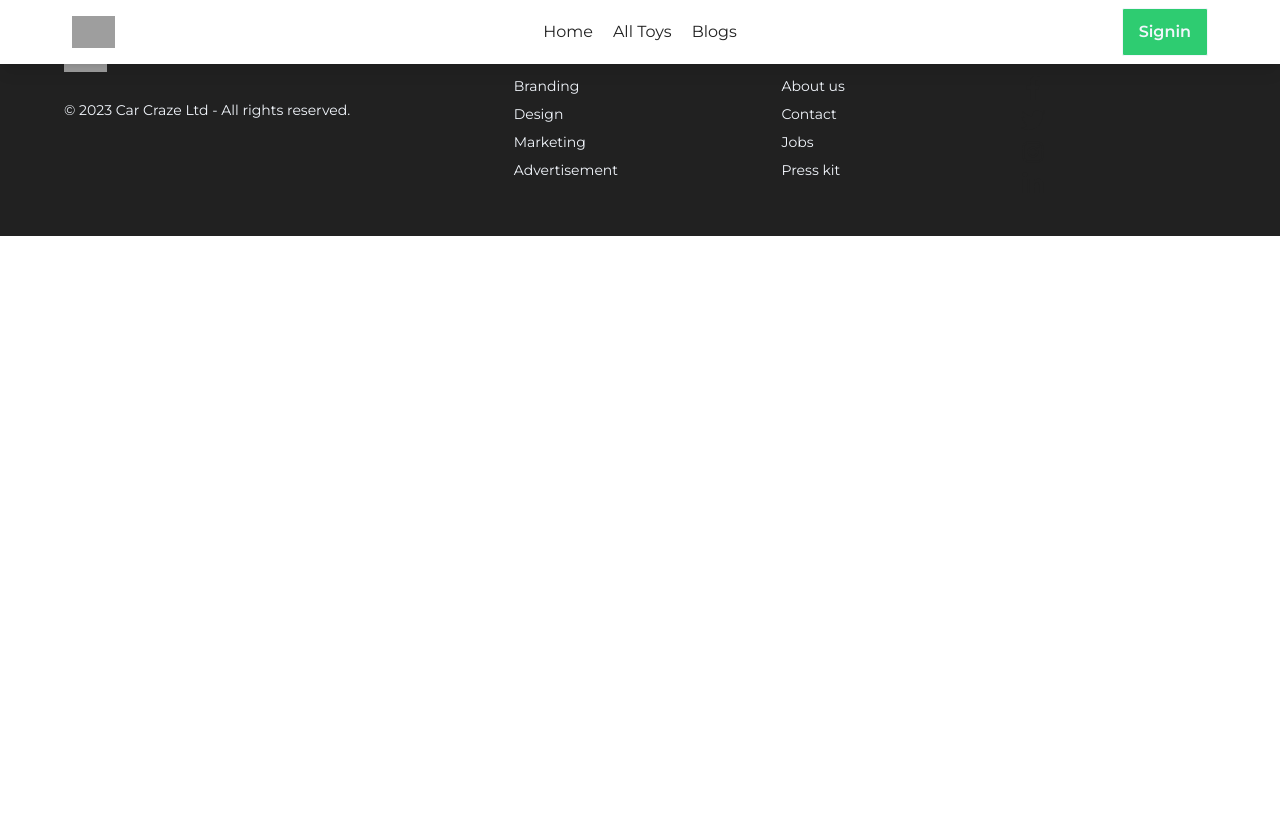
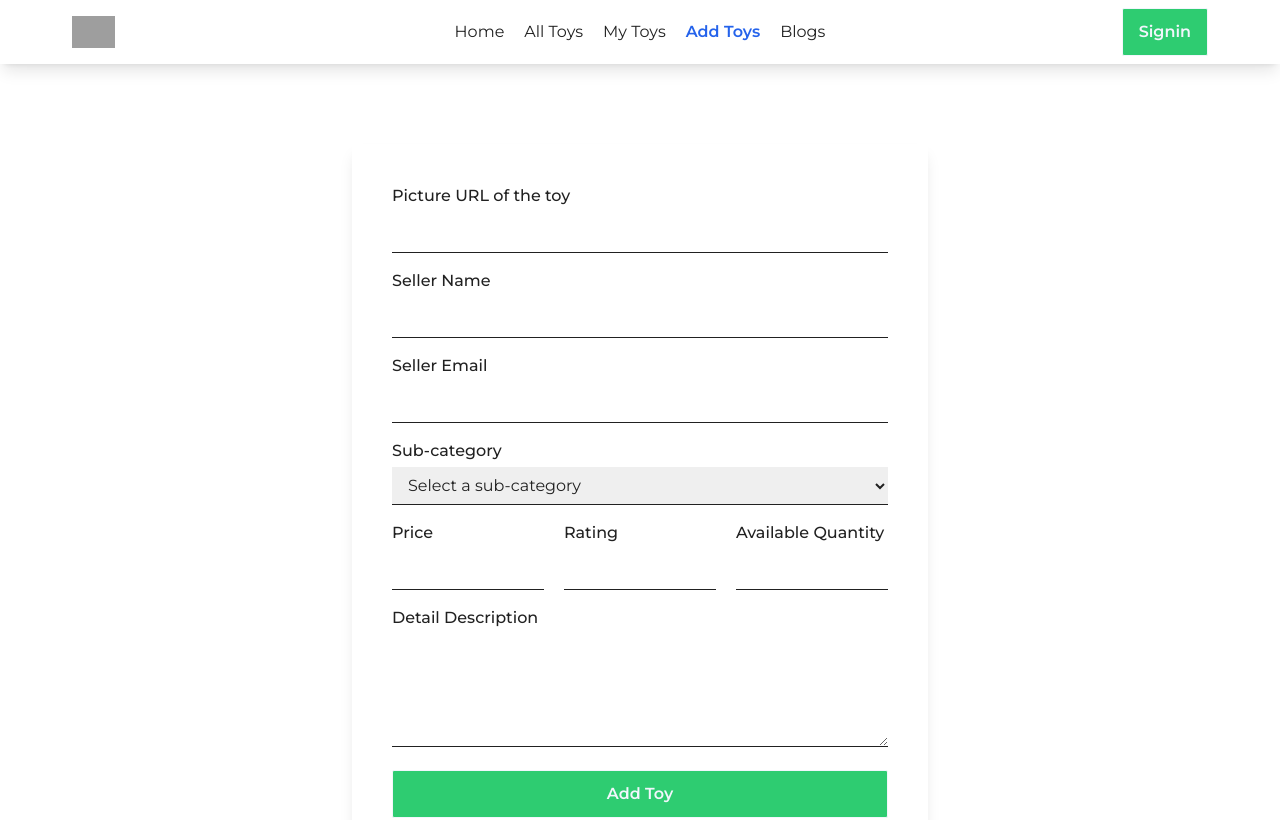
Before and after one commit to iibrahim70/car-craze-client, a React (Vite) app: page /addtoys in a window 1280 px wide. Shown: the top 820 px of the page. Built offline with nearby package versions, Linux system fonts and the light colour scheme; no server answers; grey boxes are pictures that could not be loaded.

Commit message:
added add toy form using react hook form

```diff
--- a/package.json
+++ b/package.json
@@ -19,6 +19,7 @@
     "postcss": "^8.4.23",
     "react": "^18.2.0",
     "react-dom": "^18.2.0",
+    "react-hook-form": "^7.43.9",
     "react-icons": "^4.8.0",
     "react-router-dom": "^6.11.2",
     "react-tabs": "^6.0.1",
--- a/src/components/homepage/Hero.jsx
+++ b/src/components/homepage/Hero.jsx
@@ -5,7 +5,7 @@ import carAnimation from '../../assets/animation/car.json';
 const Hero = () => {
   return (
     <div className='mt-[104px] mb-10 md:mt-0 md:mb-0'>
-      <section className="grid grid-cols-1 md:grid-cols-2 min-h-screen mt-[48px]">
+      <div className="grid grid-cols-1 md:grid-cols-2 min-h-screen mt-[48px]">
         <div className="flex flex-col justify-center space-y-5">
           <h1 className="text-5xl md:text-6xl font-bold">Car <span className='text-[#2ECC71]'>Craze</span> - <br /> Toy Car Site</h1>
           <p>Lorem ipsum dolor sit amet, consectetur <br /> adipisicing elit. Eveniet veritatis nobis <br /> libero nemo iure dolor.</p>
@@ -14,7 +14,7 @@ const Hero = () => {
         <div className="flex flex-col justify-center items-center">
           <Lottie animationData={carAnimation} loop={true} />
         </div>
-      </section>
+      </div>
     </div>
   );
 };
--- a/src/pages/addtoys/AddToys.jsx
+++ b/src/pages/addtoys/AddToys.jsx
@@ -1,9 +1,91 @@
 import React from 'react';
+import { useForm } from "react-hook-form";
+
 
 const AddToys = () => {
+  const { register, handleSubmit, watch, formState: { errors } } = useForm();
+  const onSubmit = data => console.log(data);
+
   return (
-    <div>
+    <div className='mt-[104px] mb-10 md:mt-[144px] md:mb-20'>
+      <div className="max-w-xl mx-auto shadow-lg p-10 min-h-screen">
+        <form onSubmit={handleSubmit(onSubmit)}>
 
+          <div className="mb-4">
+            <label htmlFor="picture" className="block mb-1 font-medium">Picture URL of the toy</label>
+            <input className="w-full border-b border-[#212121] py-2 px-3 focus:outline-none focus:ring" {...register('picture', { required: true })}/>
+            {errors.picture && (
+              <span className="text-red-500 text-sm">This field is required</span>
+            )}
+          </div>
+
+          <div className="mb-4">
+            <label htmlFor="sellerName" className="block mb-1 font-medium">Seller Name</label>
+            <input className="w-full border-b border-[#212121] py-2 px-3 focus:outline-none focus:ring"{...register('sellerName', { required: true })} />
+            {errors.sellerName && (
+              <span className="text-red-500 text-sm">This field is required</span>
+            )}
+          </div>
+
+          <div className="mb-4">
+            <label htmlFor="sellerEmail" className="block mb-1 font-medium">Seller Email</label>
+            <input className="w-full border-b border-[#212121] py-2 px-3 focus:outline-none focus:ring"{...register('sellerEmail', { required: true })} />
+            {errors.sellerEmail && (
+              <span className="text-red-500 text-sm">This field is required</span>
+            )}
+          </div>
+
+          <div className="mb-4">
+            <label htmlFor="subCategory" className="block mb-1 font-medium">Sub-category</label>
+            <select className="w-full border-b border-[#212121] py-2 px-3 focus:outline-none focus:ring"{...register('subCategory', { required: true })}>
+              <option value="">Select a sub-category</option>
+              <option value="Math Toys">Math Toys</option>
+              <option value="Language Toys">Language Toys</option>
+              <option value="Science Toys">Science Toys</option>
+            </select>
+            {errors.subCategory && (
+              <span className="text-red-500 text-sm">This field is required</span>
+            )}
+          </div>
+
+          <div className='grid grid-cols-1 md:grid-cols-3 md:gap-5'>
+            <div className="mb-4">
+              <label htmlFor="price" className="block mb-1 font-medium">Price</label>
+              <input className="w-full border-b border-[#212121] py-2 px-3 focus:outline-none focus:ring"{...register('price', { required: true, min: 0 })} />
+              {errors.price && (
+                <span className="text-red-500 text-sm">Please enter a valid price</span>
+              )}
+            </div>
+
+            <div className="mb-4">
+              <label htmlFor="rating" className="block mb-1 font-medium">Rating</label>
+              <input className="w-full border-b border-[#212121] py-2 px-3 focus:outline-none focus:ring"{...register('rating', { required: true, min: 0, max: 5 })} />
+              {errors.rating && (
+                <span className="text-red-500 text-sm">Please enter a rating between 0 and 5</span>
+              )}
+            </div>
+
+            <div className="mb-4">
+              <label htmlFor="quantity" className="block mb-1 font-medium">Available Quantity</label>
+              <input className="w-full border-b border-[#212121] py-2 px-3 focus:outline-none focus:ring"{...register('quantity', { required: true, min: 0 })} />
+              {errors.quantity && (
+                <span className="text-red-500 text-sm">This field is required</span>
+              )}
+            </div>
+          </div>
+
+          <div className="mb-4">
+            <label htmlFor="description" className="block mb-1 font-medium">Detail Description</label>
+            <textarea rows="4" className="w-full border-b border-[#212121] py-2 px-3 focus:outline-none focus:ring"{...register('description', { required: true })}></textarea>
+            {errors.description && (
+              <span className="text-red-500 text-sm">This field is required</span>
+            )}
+          </div>
+
+          <input className="btn w-full rounded-sm bg-[#2ECC71] text-[#F2F6FC] hover:bg-black capitalize text-base" type="submit" value="Add Toy" />
+
+        </form>
+      </div>
     </div>
   );
 };
--- a/src/pages/shared/Navbar.jsx
+++ b/src/pages/shared/Navbar.jsx
@@ -11,8 +11,8 @@ const Navbar = () => {
   const navItems = <div className='space-x-5'>
     <ActiveLink to='/'>Home</ActiveLink>
     <ActiveLink to='alltoys'>All Toys</ActiveLink>
-    {user && <ActiveLink to='mytoys'>My Toys</ActiveLink>}
-    {user && <ActiveLink to='addtoys'>Add Toys</ActiveLink>}
+    {<ActiveLink to='mytoys'>My Toys</ActiveLink>}
+    {<ActiveLink to='addtoys'>Add Toys</ActiveLink>}
     <ActiveLink to='blogs'>Blogs</ActiveLink>
   </div>
 
```
Also changed, not shown: 1 other file (tests, documents, lock files or other folders).
